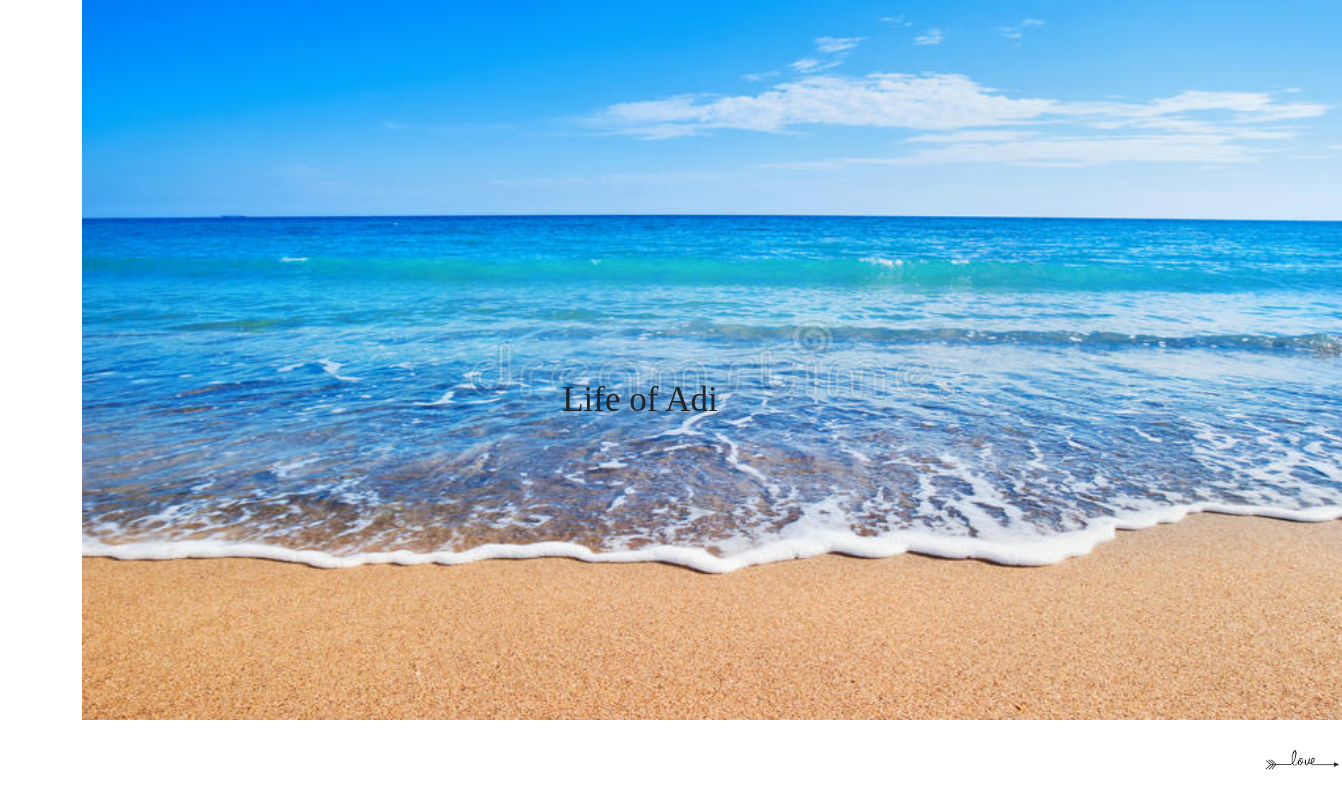
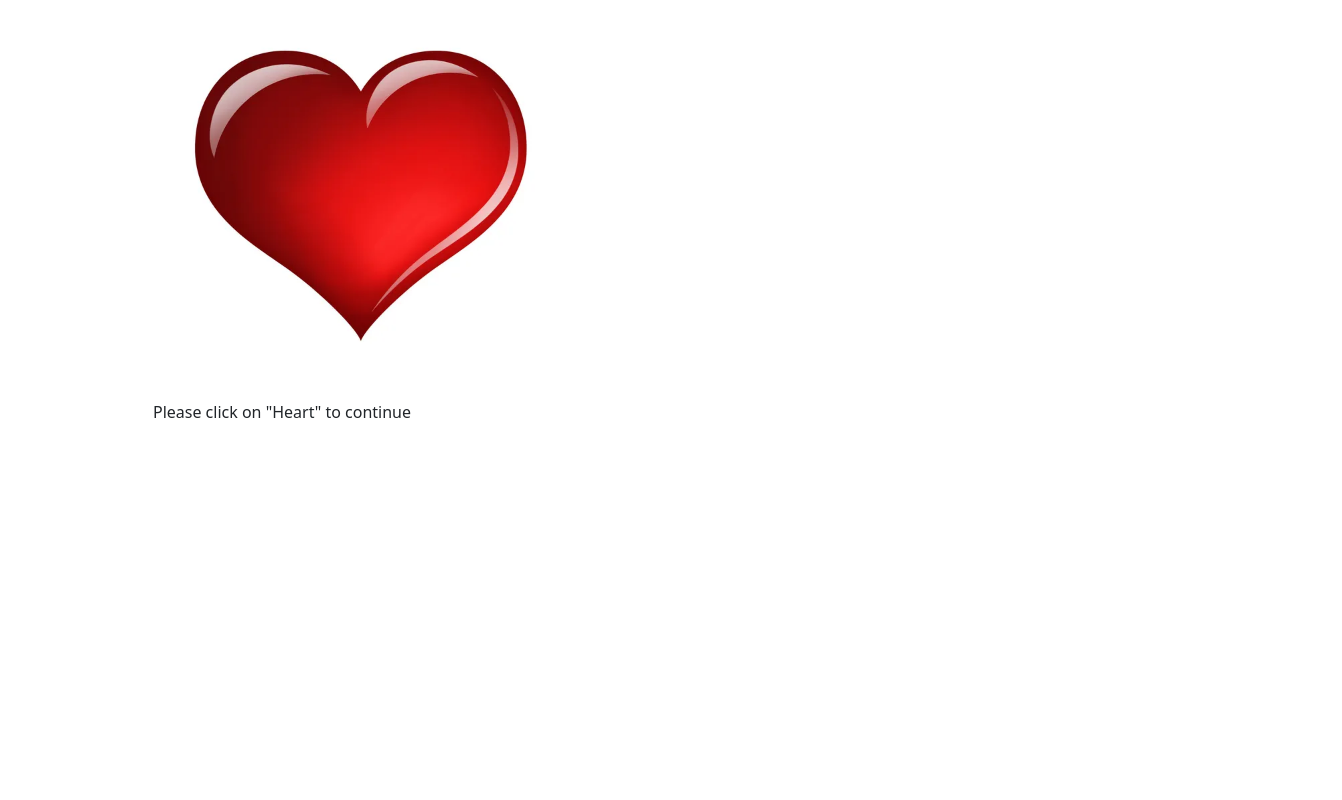
Before and after one commit to GrandhiPriyanka/GrandhiPriyanka.github.io, an Angular app: page / in a window 1280 px wide. Shown: the whole page, 1342 px wide, since content can reach past the window. Built offline with nearby package versions, Linux system fonts and the light colour scheme.

Commit message:
style changes

```diff
--- a/src/app/app.component.html
+++ b/src/app/app.component.html
@@ -1,6 +1,7 @@
 <div class="container">
   <div class="col-lg-6 col-4" *ngIf="showLoader && !showCards">
-    <img class="center" src="assets/images/loading_love.png" />
+    <img class="centerImg" src="assets/images/heart.jpg" (click)="onloaderClick()"/>
+    <p class="msg">Please click on "Heart" to continue</p>
   </div>
   <div class="col-lg-6 col-4" *ngIf="!showLoader && !showCards && !showRouter">
     <img class="imgStyle" src="assets/images/beach-sea.jpg" />
--- a/src/app/app.component.scss
+++ b/src/app/app.component.scss
@@ -1,7 +1,12 @@
 .container {
     text-align: center;
 }
-
+.centerImg{
+    width: 400px;
+}
+.msg{
+    width: 400px;
+}
 .centered {
     position: absolute;
     top: 50%;
--- a/src/app/app.component.ts
+++ b/src/app/app.component.ts
@@ -1,6 +1,6 @@
 import { Component, OnDestroy, OnInit } from '@angular/core';
 import { Router } from '@angular/router';
-import {Howl, Howler} from 'howler';
+import { Howl, Howler } from 'howler';
 
 @Component({
   selector: 'app-root',
@@ -13,24 +13,32 @@
   showCards: boolean = false;
   showRouter: boolean;
 
-  constructor(public router: Router){}
+  constructor(public router: Router) { }
 
-  sound = new Howl({ src: ['assets/images/audio.mpeg'], html5 :true });
+  sound = new Howl({ src: ['assets/images/audio.mpeg'], html5: true });
 
   ngOnInit(): void {
-    setTimeout(() => {
-      this.showLoader = false;
-      this.showCards = false;
-    }, 5000);
-    this.sound.play();
+    //     setTimeout(() => {
+    //       this.showLoader = false;
+    //       this.showCards = false;
+    //     }, 5000);
+    //     let element:HTMLElement = document.getElementById('.container') as HTMLElement;
+
+    // element.click();
+
 
     // Change global volume.
     Howler.volume(0.5);
   }
+  onloaderClick() {
+    this.showLoader = false;
+    this.showCards = false;
+    this.sound.play();
+  }
   navigateToProfile() {
     this.showCards = true;
   }
-  navigateToWishes(){
+  navigateToWishes() {
     this.showRouter = true;
     this.showCards = false;
     this.router.navigateByUrl('wishes');
--- a/src/app/wishes/wishes.component.html
+++ b/src/app/wishes/wishes.component.html
@@ -1,5 +1,5 @@
 <div class="container">
     <div class="col-lg-6 col-4">
-        <img class="center" src="assets/images/birthday_img.gif" />
+        <img class="centerImg" src="assets/images/birthday_img.gif" />
     </div>
 </div>
--- a/src/app/wishes/wishes.component.scss
+++ b/src/app/wishes/wishes.component.scss
@@ -6,3 +6,7 @@
     width: calc(100vw - 20px);
     height: calc(100vh - 80px);
 }
+
+.centerImg{
+    width: 400px;
+}
```
Also changed, not shown: src/assets/images/heart.jpg (added), 34 other files (tests, documents, lock files or other folders).
